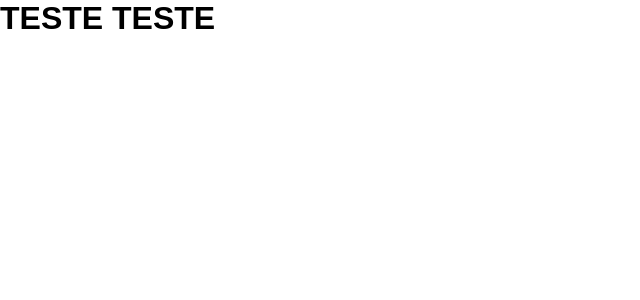
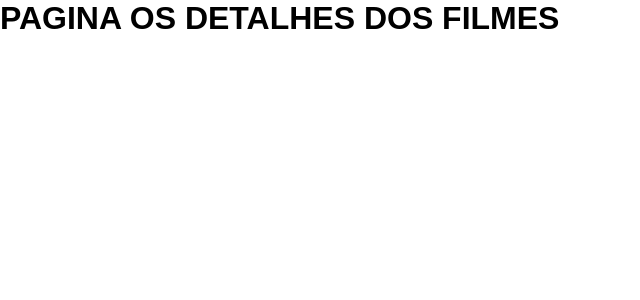
Before and after one commit to LucasFRodriguez/catalogofilmes, a React (Create React App) app: page /filme/1 in a window 1280 px wide. Shown: the top 300 px of the page, without its empty margins (0-640 px from the left). Built offline with nearby package versions, Linux system fonts and the light colour scheme.

Commit message:
Configurando as Rotas

```diff
--- a/src/App.js
+++ b/src/App.js
@@ -1,9 +1,10 @@
+import RoutesApp from "./routes";
 
 function App() {
   return (
     <div className="App">
 
-    <h1>TESTE TESTE</h1>
+    <RoutesApp/>
 
     </div>
   );
--- /dev/null
+++ b/src/routes.js
@@ -0,0 +1,19 @@
+import {BrowserRouter, Routes, Route} from 'react-router-dom';
+
+
+import Home from './pages/Home';
+import Filme from './pages/Filme';
+
+function RoutesApp(){
+    return(
+        <BrowserRouter>
+            <Routes>
+                <Route path="/" element={<Home/>} />
+                <Route path="/filme/:id" element={<Filme/>} />
+            </Routes>
+        </BrowserRouter>
+    )
+}
+
+
+export default RoutesApp
```
